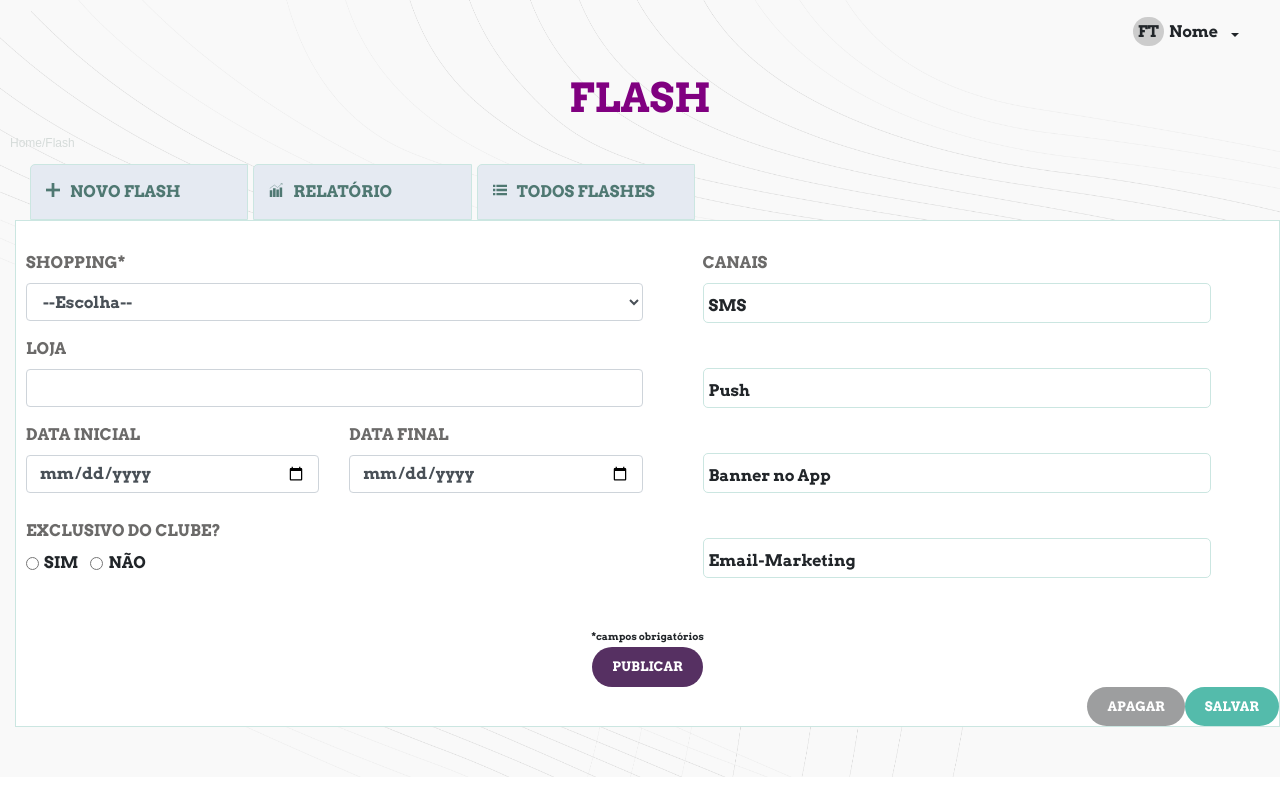
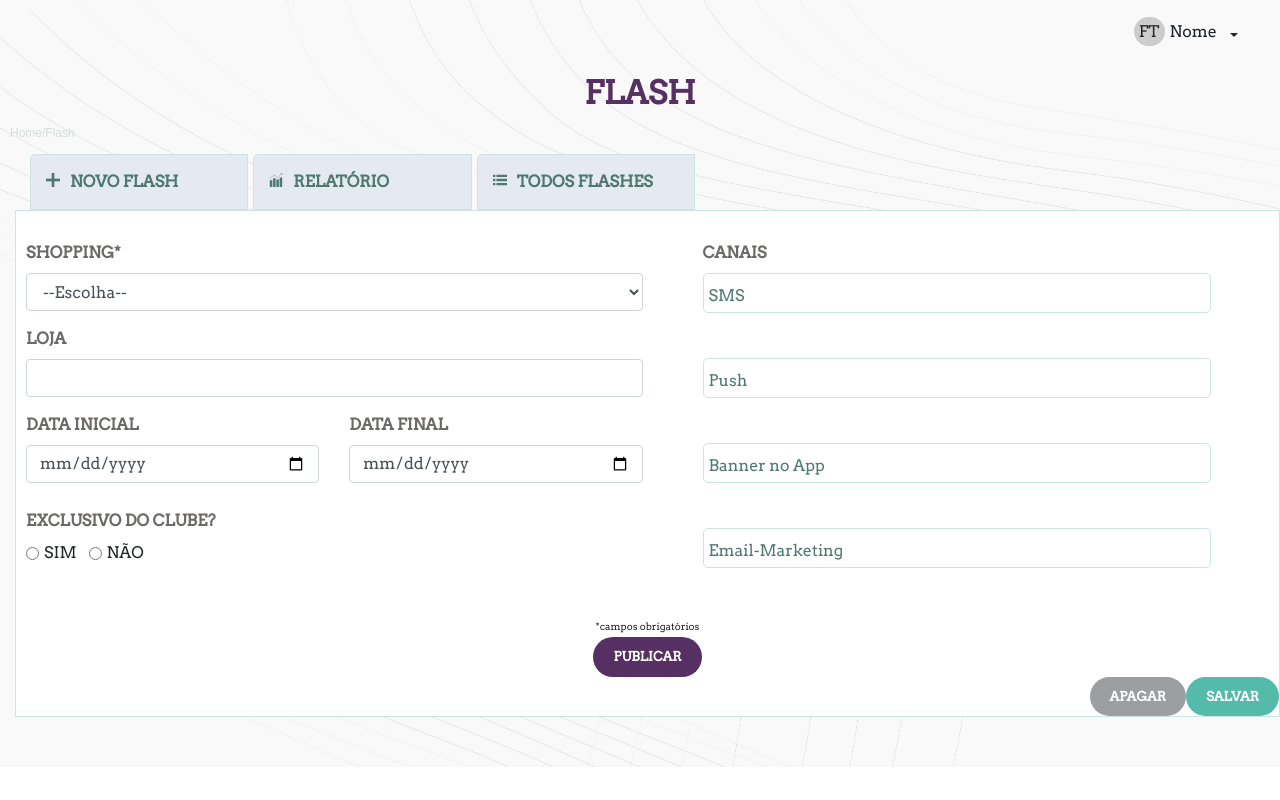
Before and after one commit to WellHarper/flash-page, a React (Create React App) app: page / in a window 1280 px wide. Built offline with nearby package versions, Linux system fonts and the light colour scheme.

Commit message:
aplica fonte novamente

```diff
--- a/public/index.html
+++ b/public/index.html
@@ -3,7 +3,7 @@
   <head>
     <meta charset="utf-8" />
     <link rel="icon" href="%PUBLIC_URL%/favicon.ico" />
-    <link href="https://fonts.googleapis.com/css?family=Arvo:700&display=swap" rel="stylesheet">
+    <link href="https://fonts.googleapis.com/css?family=Arvo&display=swap" rel="stylesheet">
     <link
       rel="stylesheet"
       href="https://maxcdn.bootstrapcdn.com/bootstrap/4.3.1/css/bootstrap.min.css"
--- a/src/App.css
+++ b/src/App.css
@@ -16,7 +16,10 @@ body {
 
 h1 {
   text-align: center;
-  color: purple;
+  color: #563062;
+  font-weight: 700;
+  font-size: 32px;
+
 }
 
 .avatar {
@@ -61,6 +64,7 @@ h1 {
   }
 
   .option {
+    font-weight: 600;
     border-top-left-radius: 5px;
     border-top-left-radius: 5px;
     border: 1px solid #cbe6e1;
@@ -84,6 +88,7 @@ h1 {
 
   .lab {
     color: #6b6a69;
+    font-weight: 600;
   }
 
   .second-column {
@@ -126,6 +131,8 @@ h1 {
     padding-bottom: 10px;
     padding-left: 5px;
     font-weight: 100;
+    color: #4f7872;
+
   }
 
   .last {
```
